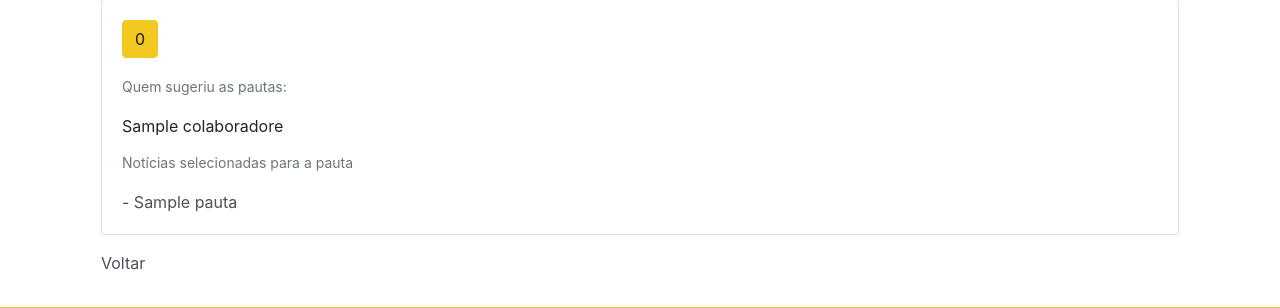
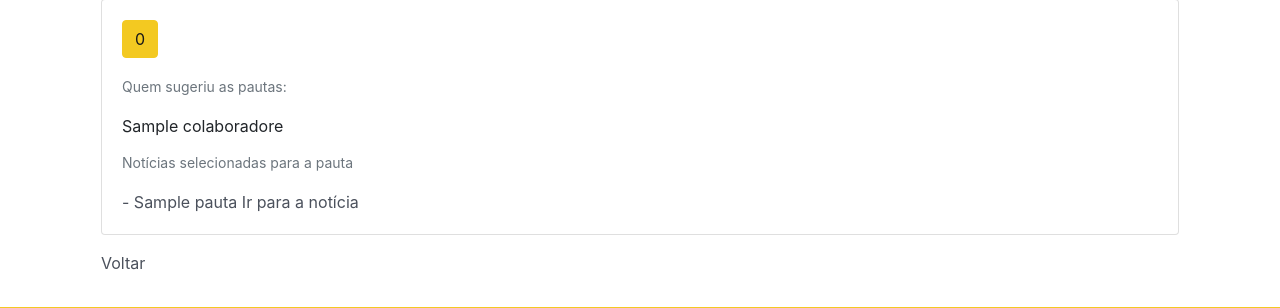
Before and after one commit to KoreaComK/visao-libertaria-site, a CodeIgniter 4 app: the page made by app/Views/colaboradores/pautas_fechadas_detail.php in a window 1280 px wide. Shown: the part 366-674 px from the top of the page. Run offline with PHP 8.4 and a stand-in for CodeIgniter, Linux system fonts and the light colour scheme; the template is opened without the code that fills it: most values are stand-ins (such as "Sample title", 1, 10 or a date in 2020); data that the repository does not hold is empty; some libraries are stand-ins or nearby versions.

Commit message:
Arrumando a listagem de pautas fechadas

```diff
--- a/app/Controllers/Colaboradores/Pautas.php
+++ b/app/Controllers/Colaboradores/Pautas.php
@@ -138,7 +138,7 @@ class Pautas extends BaseController
 		$pautasModel = new \App\Models\PautasModel();
 
 		if ($idPautas != null) {
-			$data['post'] = $pautasModel->find($idPautas);
+			$data['post'] = $pautasModel->withDeleted()->find($idPautas);
 			if ($data['post'] == null || empty($data['post'])) {
 				return redirect()->to(base_url() . 'colaboradores/pautas');
 			}
--- a/app/Views/colaboradores/pautas_fechadas_detail.php
+++ b/app/Views/colaboradores/pautas_fechadas_detail.php
@@ -27,7 +27,7 @@ use CodeIgniter\I18n\Time;
 					<p class="card-text"><small class="text-muted">Notícias selecionadas para a pauta</small></p>
 					<p class="card-text">
 					<?php foreach ($pautas['pautas'] as $pauta): ?>
-						<a href="<?= $pauta['link']; ?>" target="_blank"><?= Time::createFromFormat('Y-m-d H:i:s', $pauta['criado'])->toLocalizedString('dd MMMM yyyy'); ?> - <?= $pauta['titulo']; ?></a><br/>
+						<a href="<?= site_url('colaboradores/pautas/detalhe/'.$pauta['id']); ?>" target="_blank"><?= Time::createFromFormat('Y-m-d H:i:s', $pauta['criado'])->toLocalizedString('dd MMMM yyyy'); ?> - <?= $pauta['titulo']; ?></a> <a href="<?= $pauta['link']; ?>" target="_blank">Ir para a notícia</a><br/>
 					<?php endforeach; ?>
 					</p>
 				</div>
```
